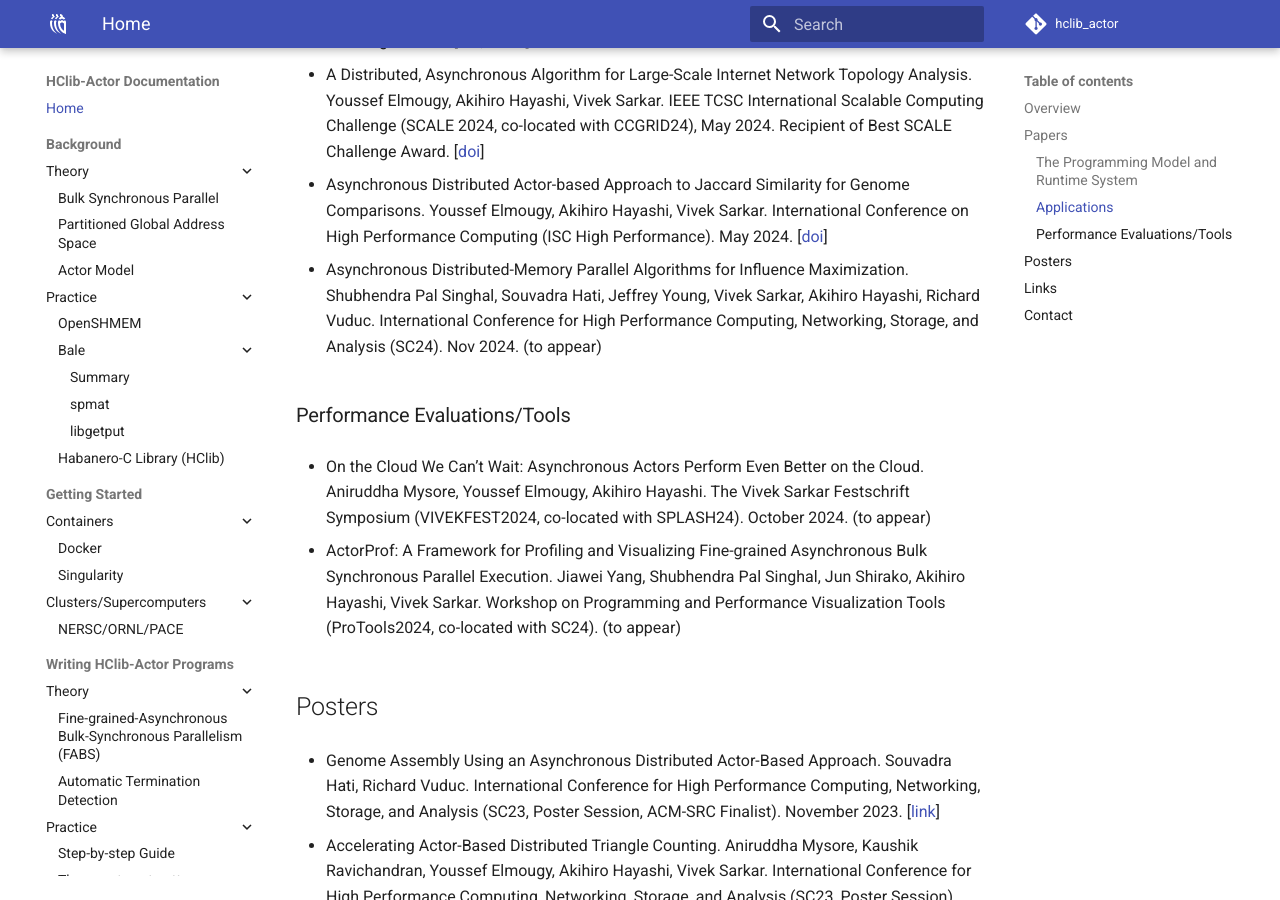
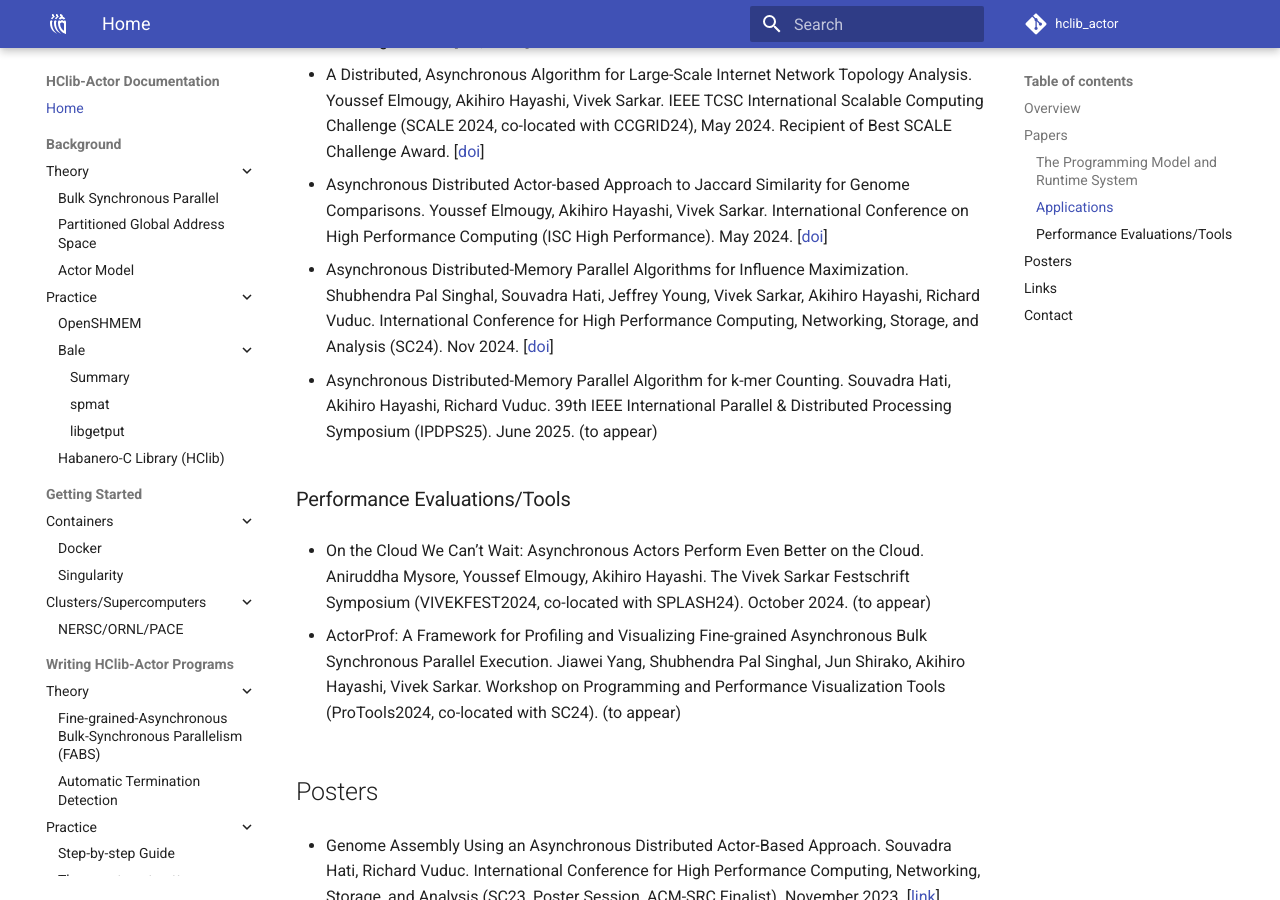
Before and after one commit to ahayashi/hclib-actor, an MkDocs documentation site: the page built from doc/markdowns/index.md, in a window 1280 px wide and 900 px high, scrolled down 977 px. Built offline with MkDocs 1.6.1 and Material for MkDocs 9.7.7, drawn with Linux system fonts in a browser that asks for light colours; comment, search, counter and statistics services are not loaded.

Commit message:
Update index.md

```diff
--- a/doc/markdowns/index.md
+++ b/doc/markdowns/index.md
@@ -20,7 +20,9 @@ This document describes an actor/selector-based C/C++ programming systems for di
 
 * Asynchronous Distributed Actor-based Approach to Jaccard Similarity for Genome Comparisons. Youssef Elmougy, Akihiro Hayashi, Vivek Sarkar. International Conference on High Performance Computing (ISC High Performance). May 2024. [[doi](https://doi.org/10.23919/ISC.2024.10528922)]
 
-* Asynchronous Distributed-Memory Parallel Algorithms for Influence Maximization. Shubhendra Pal Singhal, Souvadra Hati, Jeffrey Young, Vivek Sarkar, Akihiro Hayashi, Richard Vuduc. International Conference for High Performance Computing, Networking, Storage, and Analysis (SC24). Nov 2024. (to appear)
+* Asynchronous Distributed-Memory Parallel Algorithms for Influence Maximization. Shubhendra Pal Singhal, Souvadra Hati, Jeffrey Young, Vivek Sarkar, Akihiro Hayashi, Richard Vuduc. International Conference for High Performance Computing, Networking, Storage, and Analysis (SC24). Nov 2024. [[doi](https://doi.org/10.1109/SC41406.2024.00108)]
+
+* Asynchronous Distributed-Memory Parallel Algorithm for k-mer Counting. Souvadra Hati, Akihiro Hayashi, Richard Vuduc. 39th IEEE International Parallel & Distributed Processing Symposium (IPDPS25). June 2025. (to appear)
 
 ### Performance Evaluations/Tools
 
```
